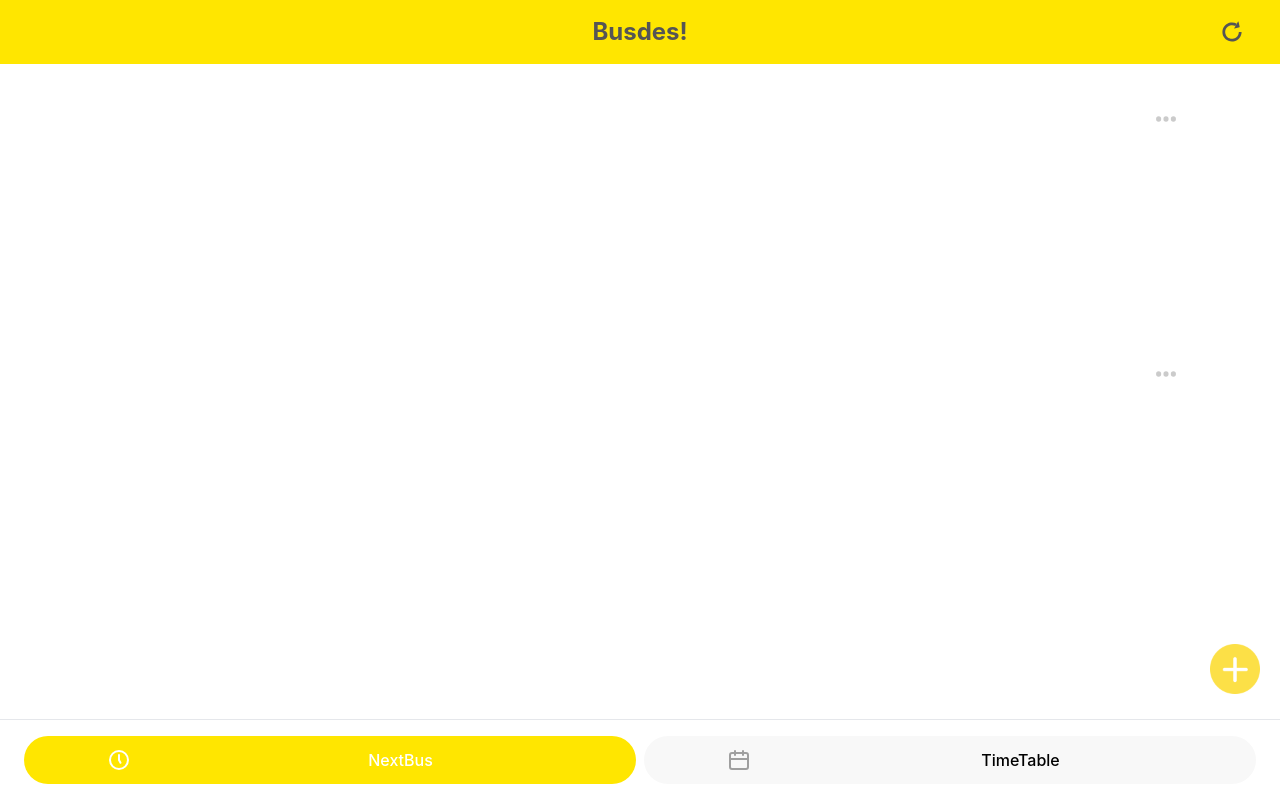
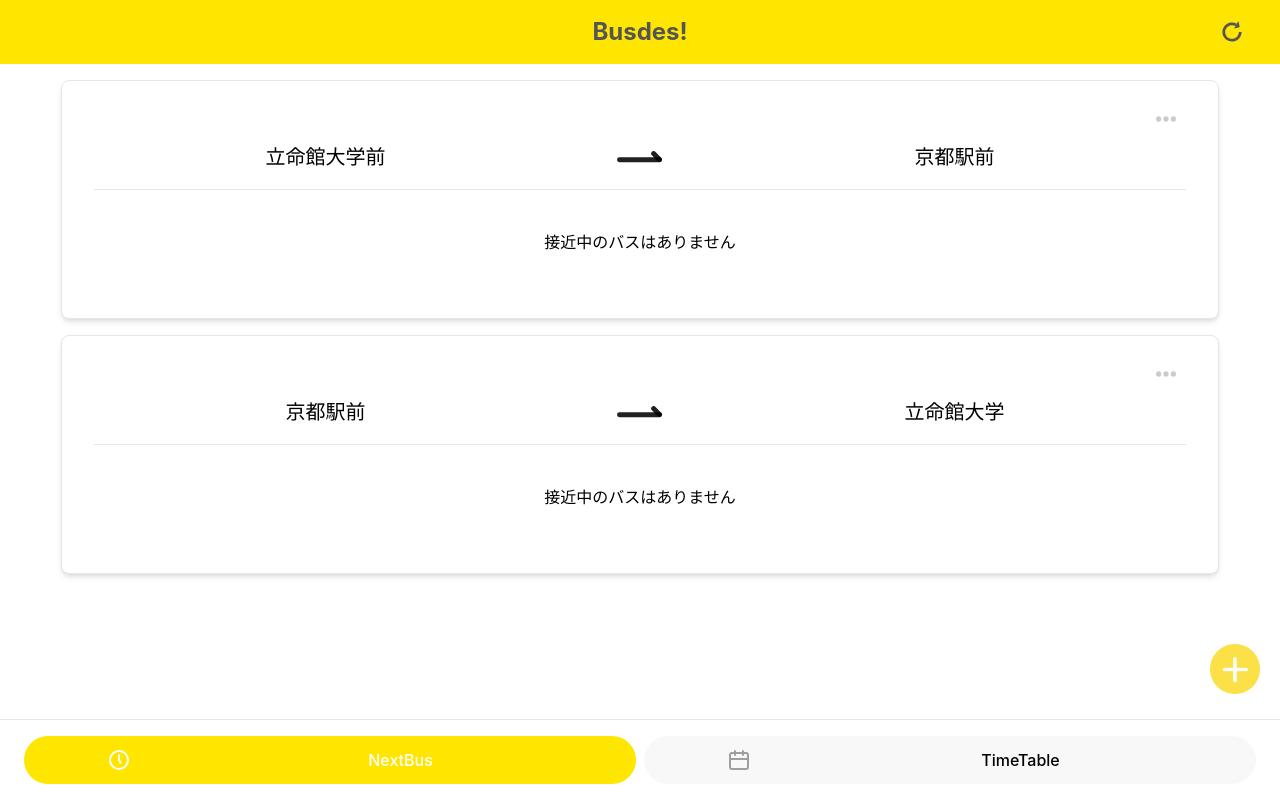
Before and after one commit to Shunkicreate/busdes-kic-web, a React (Create React App) app: page / in a window 1280 px wide. Built offline with nearby package versions, Linux system fonts and the light colour scheme; no server answers.

Commit message:
fix z-index bug

```diff
--- a/src/App.tsx
+++ b/src/App.tsx
@@ -32,7 +32,7 @@ const getModeParam = () => {
 
 const BackGround = () => {
     return (
-        <div className='bg-white fixed w-full h-full'></div>
+        <div className='bg-white fixed w-full h-full -z-10'></div>
     )
 }
 
--- a/tailwind.config.js
+++ b/tailwind.config.js
@@ -11,6 +11,9 @@ module.exports = {
         hiddenText: '#0000004d',
         bgColor: '#F8F8F8',
         buttonOnClick: '#E8D000',
+      },
+      zIndex: {
+        '-10': '-10',
       }
     },
   },
```
